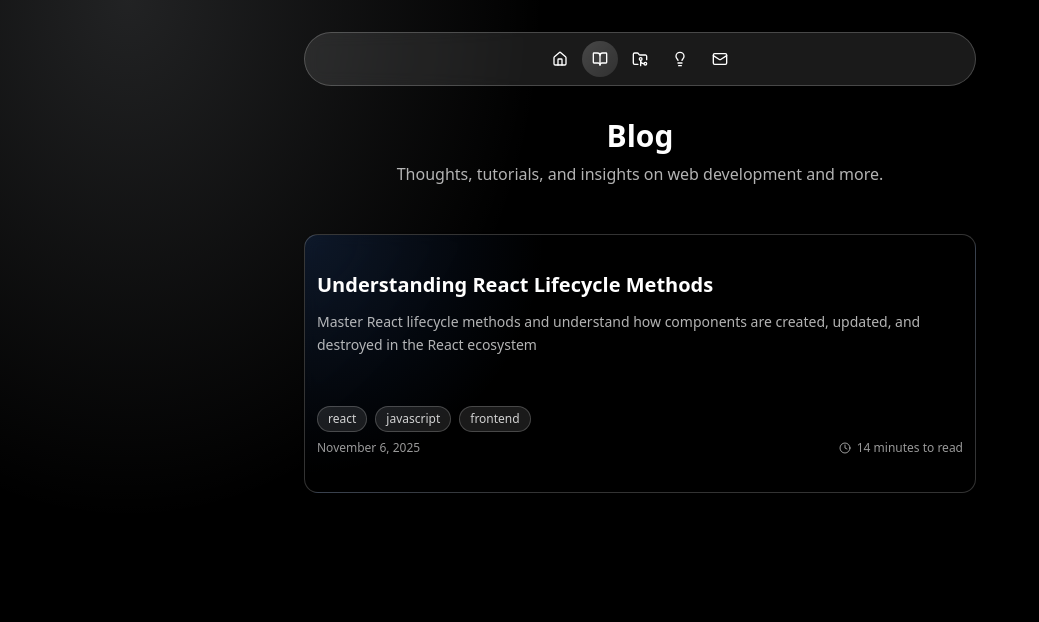
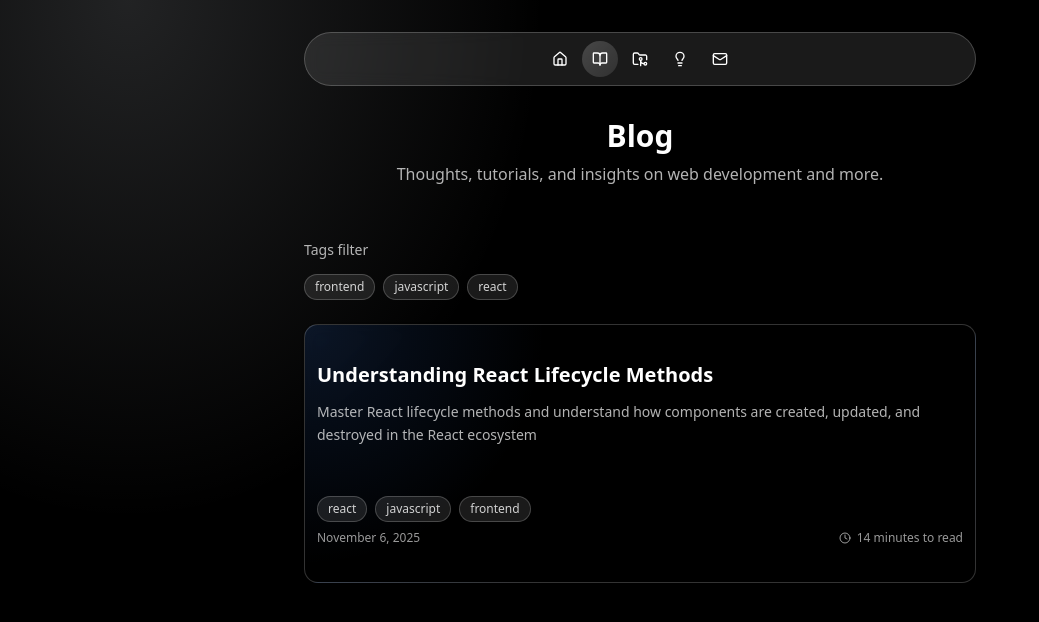
Before and after one commit to Its-Nyein/nyeinphyoaung.com, a Next.js app: page /blog in a window 1280 px wide. Shown: the top 622 px of the page, without its empty margins (0-1039 px from the left). Built offline with nearby package versions, Linux system fonts and the light colour scheme.

Commit message:
chore: added filter tags

```diff
--- a/app/blog/[slug]/page.tsx
+++ b/app/blog/[slug]/page.tsx
@@ -52,7 +52,6 @@ export default async function BlogPostPage({ params }: BlogPostPageProps) {
               {post.title}
             </h1>
 
-            {/* Tags */}
             {post.tags.length > 0 && (
               <div className="flex flex-wrap gap-2">
                 {post.tags.map((tag) => (
@@ -67,7 +66,6 @@ export default async function BlogPostPage({ params }: BlogPostPageProps) {
               </div>
             )}
 
-            {/* Meta Information */}
             <div className="flex flex-wrap items-center gap-4 text-sm text-white/70">
               <div className="flex items-center gap-1.5">
                 <Calendar className="h-4 w-4 text-white/70" />
@@ -83,15 +81,12 @@ export default async function BlogPostPage({ params }: BlogPostPageProps) {
             </div>
           </header>
 
-          {/* Article Content */}
           <div className="prose-container">
             <MarkdownRenderer content={post.content} />
           </div>
 
-          {/* Share Buttons */}
           <div className="mt-8">{/* Share buttons */}</div>
 
-          {/* Article Footer */}
           <footer className="border-t border-white/20 pt-8 mt-8">
             <div className="flex flex-col sm:flex-row justify-between items-start sm:items-center gap-4">
               <Button
--- a/components/blog-page-lists.tsx
+++ b/components/blog-page-lists.tsx
@@ -5,6 +5,7 @@ import { useSearchParams } from "next/navigation";
 import { Suspense } from "react";
 import { BlogCard } from "./blog-card";
 import { LoadingSpinner } from "./loading-spinner";
+import { TagsFilterPage } from "./tags-filter-page";
 
 interface BlogPageListsProps {
   posts: Post[];
@@ -22,6 +23,15 @@ function BlogPageLists({ posts, allTags }: BlogPageListsProps) {
 
   return (
     <>
+      {allTags.length > 0 && (
+        <section aria-labelledby="tags-filter-heading">
+          <h2 id="tags-filter-heading" className="sr-only">
+            Tags filter
+          </h2>
+          <TagsFilterPage allTags={allTags} selectedTag={selectedTag} />
+        </section>
+      )}
+
       <section className="min-h-[300px]" aria-labelledby="blog-posts-heading">
         <h2 id="blog-posts-heading" className="sr-only">
           Blog posts list
--- /dev/null
+++ b/components/tags-filter-page.tsx
@@ -0,0 +1,80 @@
+"use client";
+import { X } from "lucide-react";
+import { useRouter } from "next/navigation";
+import { useEffect, useState } from "react";
+import { TagBadge } from "./tag-badge";
+import { Button } from "./ui/button";
+
+interface TagsFilterPageProps {
+  allTags: string[];
+  selectedTag: string | null;
+}
+export function TagsFilterPage({ allTags, selectedTag }: TagsFilterPageProps) {
+  const router = useRouter();
+  const [containerHeight, setContainerHeight] = useState<number | null>(null);
+  const [isInitialized, setIsInitialized] = useState<boolean>(false);
+
+  // measure the height of the tag container after the initial render
+  useEffect(() => {
+    if (allTags.length > 0 && !isInitialized) {
+      const tagContainer = document.getElementById("tag-container");
+      if (tagContainer) {
+        setTimeout(() => {
+          setContainerHeight(tagContainer.offsetHeight);
+          setIsInitialized(true);
+        }, 0);
+      }
+    }
+  }, [allTags, isInitialized, containerHeight]);
+
+  const handleTagSelect = (tag: string | null) => {
+    // save the scroll position
+    const scrollPosition = window.scrollY;
+    if (tag) {
+      router.push(`/blog?tag=${encodeURIComponent(tag)}`);
+    } else {
+      router.push("/blog");
+    }
+
+    setTimeout(() => {
+      window.scrollTo(0, scrollPosition);
+    }, 0);
+  };
+
+  return (
+    <div className="mb-6">
+      <div className="mb-2 flex h-8 items-center justify-between">
+        <h2 className="text-sm font-medium text-white/70">Tags filter</h2>
+        {selectedTag && (
+          <Button
+            variant="ghost"
+            size="sm"
+            className="h-8 px-2 text-xs text-white/70 hover:text-white hover:bg-white/10"
+            onClick={() => handleTagSelect(null)}
+          >
+            <X className="mr-1 h-3 w-3" />
+            Clear
+          </Button>
+        )}
+      </div>
+      <div
+        id="tag-container"
+        className="flex flex-wrap gap-2 transition-all duration-200"
+        style={containerHeight ? { minHeight: `${containerHeight}px` } : {}}
+      >
+        {allTags.map((tag) => (
+          <TagBadge
+            key={tag}
+            tag={tag}
+            className={
+              selectedTag === tag
+                ? "bg-linear-to-br from-white/30 to-white/20 border-white/50 text-white"
+                : ""
+            }
+            onClick={() => handleTagSelect(tag === selectedTag ? null : tag)}
+          />
+        ))}
+      </div>
+    </div>
+  );
+}
```
